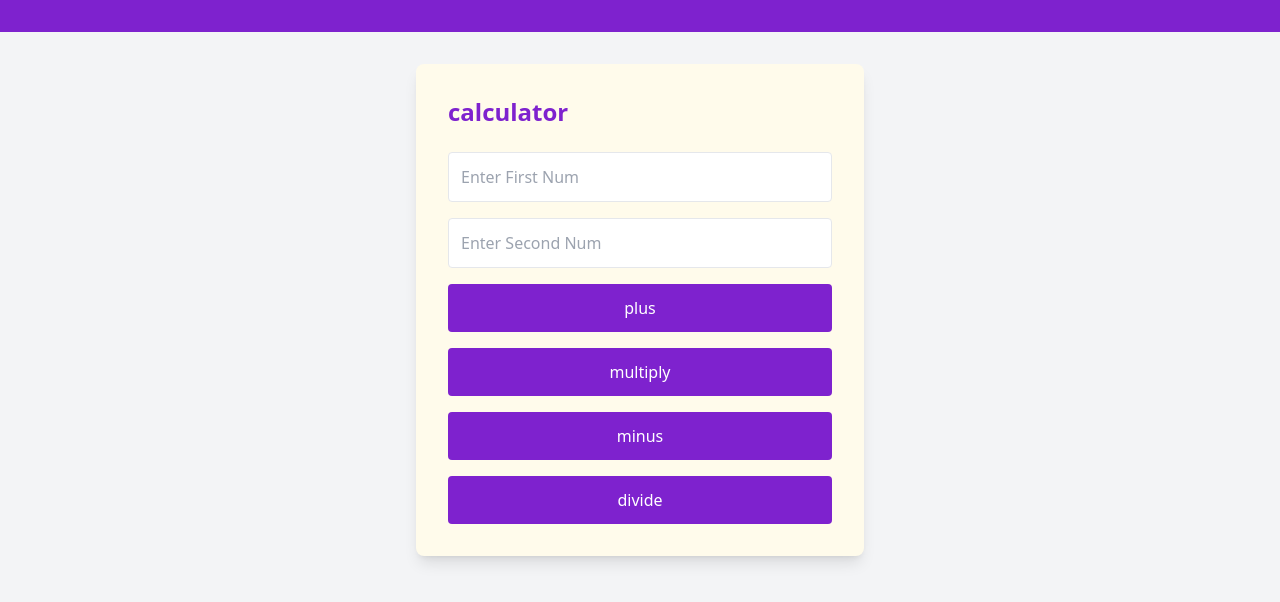
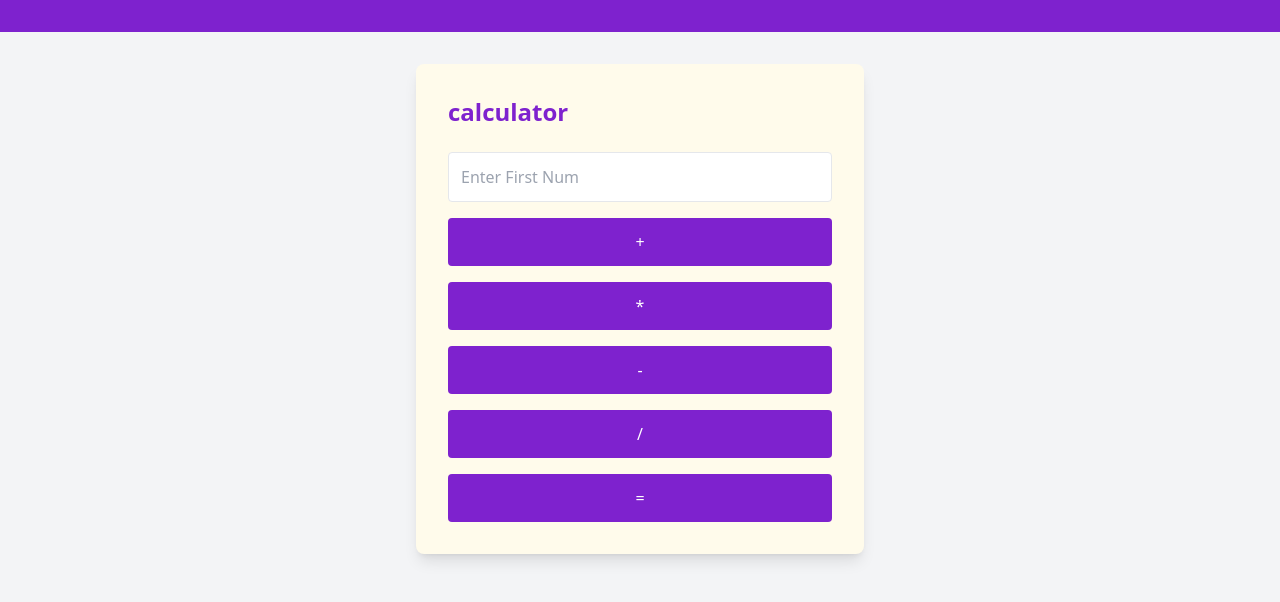
Before and after one commit to kang-hyun-jun/servlet-cal, a plain HTML site: page web/Calculator.html in a window 1280 px wide. Drawn offline with nearby package versions, Linux system fonts and the light colour scheme.

Commit message:
application

```diff
--- a/web/Calculator.html
+++ b/web/Calculator.html
@@ -19,16 +19,14 @@
             <div class="space-y-4">
                 <form action="http://localhost:8080/Calculator" method="post" class="space-y-4">
                     <div>
-                        <input type="text"  name="f-num" placeholder="Enter First Num" class="w-full p-3 border rounded focus:outline-none focus:border-purple-500">
-                    </div>
-                    <div>
-                        <input type="text"  name="s-num" placeholder="Enter Second Num" class="w-full p-3 border rounded focus:outline-none focus:border-purple-500">
+                        <input type="text"  name="value" placeholder="Enter First Num" class="w-full p-3 border rounded focus:outline-none focus:border-purple-500">
                     </div>
                     <div class="space-y-4">
-                        <input type="submit" name ="cal" value="plus" class="w-full bg-purple-700 text-white py-3 rounded hover:bg-purple-800 transition">
-                        <input type="submit" name ="cal" value="multiply" class="w-full bg-purple-700 text-white py-3 rounded hover:bg-purple-800 transition">
-                        <input type="submit" name ="cal" value="minus" class="w-full bg-purple-700 text-white py-3 rounded hover:bg-purple-800 transition">
-                        <input type="submit" name ="cal" value="divide" class="w-full bg-purple-700 text-white py-3 rounded hover:bg-purple-800 transition">
+                        <input type="submit" name ="cal" value="+" class="w-full bg-purple-700 text-white py-3 rounded hover:bg-purple-800 transition">
+                        <input type="submit" name ="cal" value="*" class="w-full bg-purple-700 text-white py-3 rounded hover:bg-purple-800 transition">
+                        <input type="submit" name ="cal" value="-" class="w-full bg-purple-700 text-white py-3 rounded hover:bg-purple-800 transition">
+                        <input type="submit" name ="cal" value="/" class="w-full bg-purple-700 text-white py-3 rounded hover:bg-purple-800 transition">
+                        <input type="submit" name ="cal" value="=" class="w-full bg-purple-700 text-white py-3 rounded hover:bg-purple-800 transition">
                     </div>
                 </form>
             </div>
```
Also changed, not shown: 1 other file.
